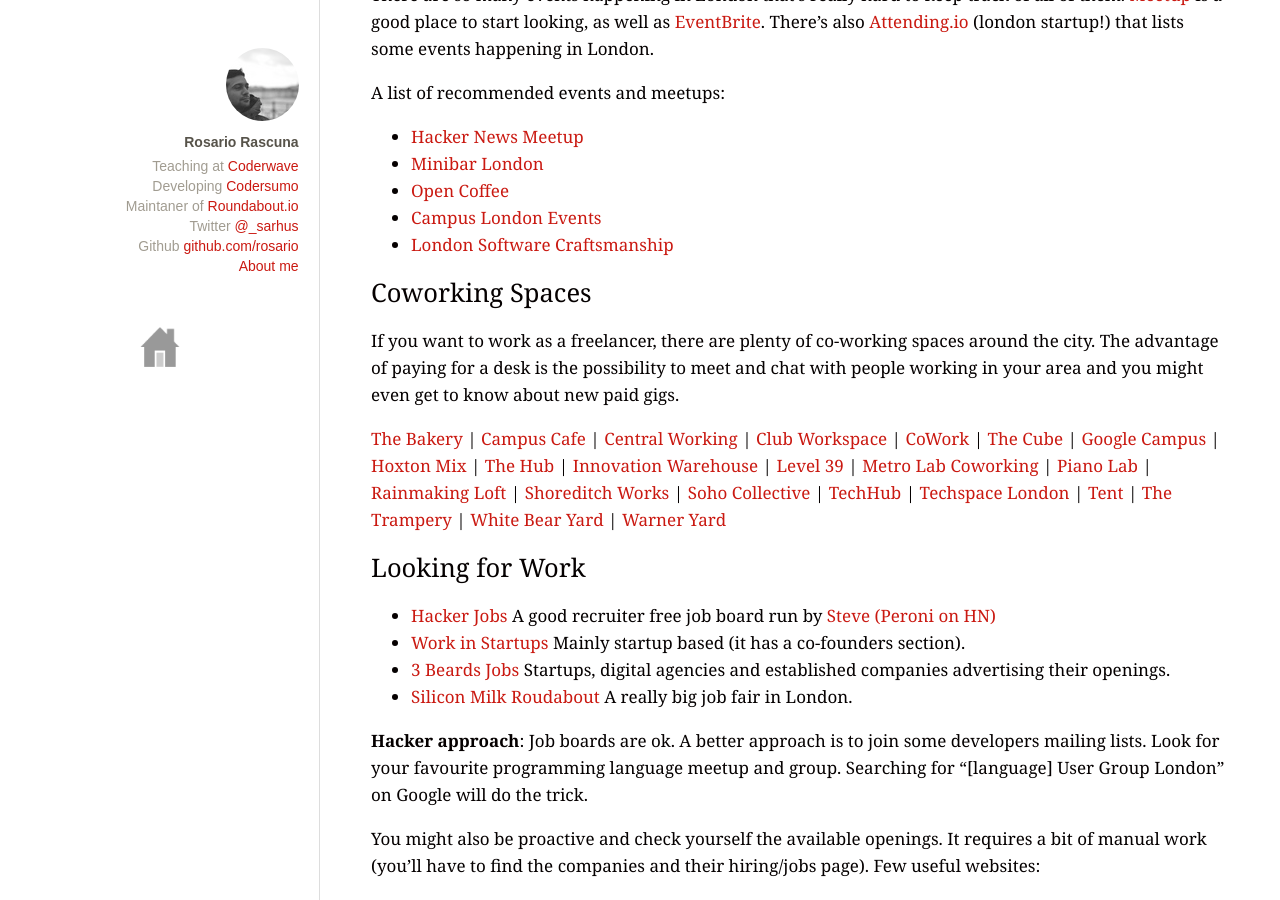
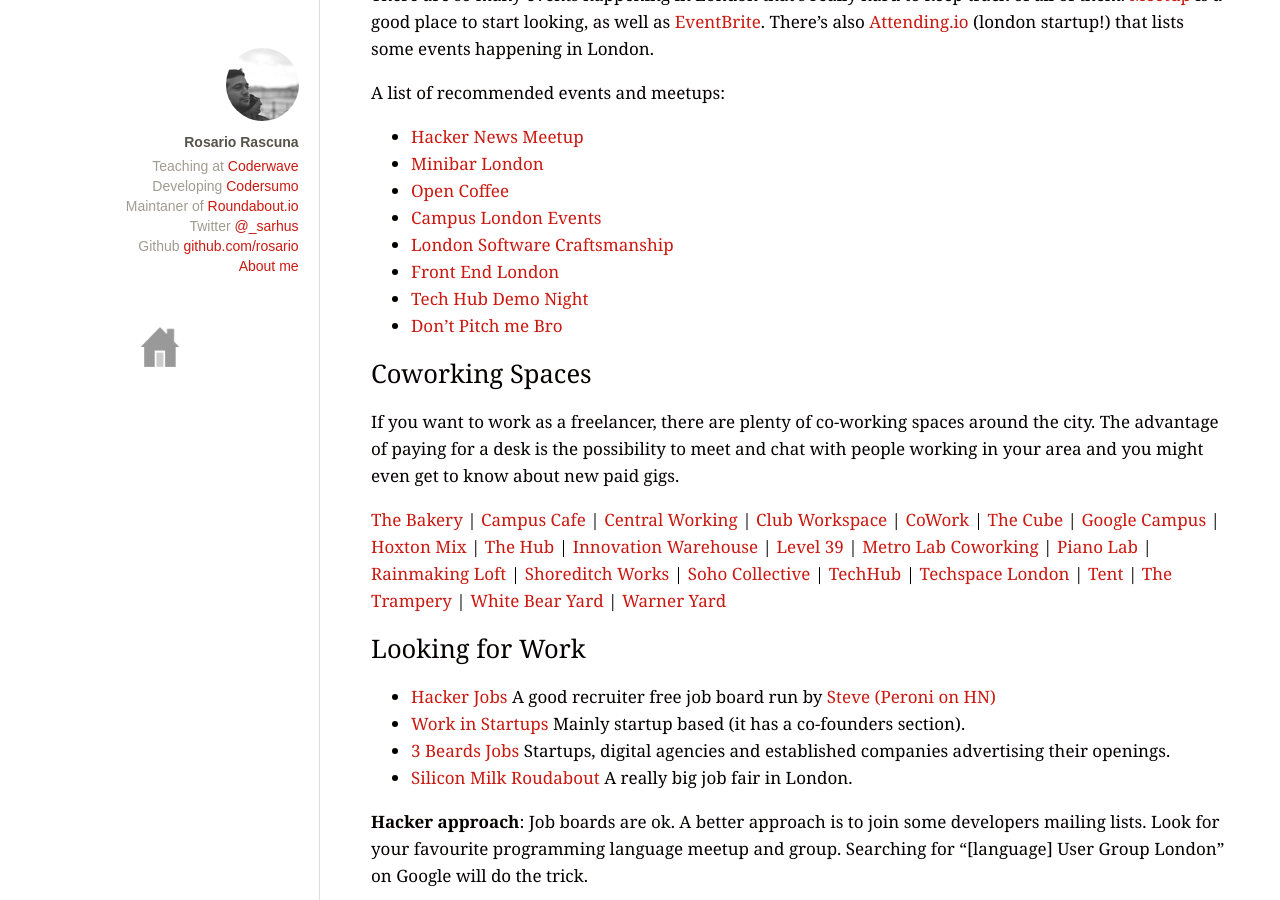
Before and after one commit to rosario/rosario.github.com, a Jekyll site: the page built from _posts/2013-10-9-london-hackers-guide.md, in a window 1280 px wide and 900 px high, scrolled down 2305 px. Built offline with Jekyll 4.4.1, drawn with Linux system fonts in a browser that asks for light colours; Markdown is read by kramdown in place of the engine named in the settings.

Commit message:
adding more events

```diff
--- a/_posts/2013-10-9-london-hackers-guide.md
+++ b/_posts/2013-10-9-london-hackers-guide.md
@@ -124,6 +124,9 @@
 * [Open Coffee][open-coffee]
 * [Campus London Events][campus-london-events]
 * [London Software Craftsmanship][software-craftsmanship]
+* [Front End London][frontend-london]
+* [Tech Hub Demo Night][techhub-demo]
+* [Don't Pitch me Bro][dont-pitch]
 
 [meetup]: http://www.meetup.com/
 [eventbrite]: http://www.eventbrite.com/
@@ -133,6 +136,10 @@
 [open-coffee]: http://www.meetup.com/londonocc/
 [hn-meetup]: http://www.meetup.com/HNLondon
 [minibar]: http://www.meetup.com/minibar/
+[frontend-london]: http://www.frontendlondon.co.uk/
+[techhub-demo]: http://london.techhub.com/events/
+[dont-pitch]: http://dont.pitchmebro.com/
+
 
 
 ##Coworking Spaces
```
Also changed, not shown: 1 other file.
